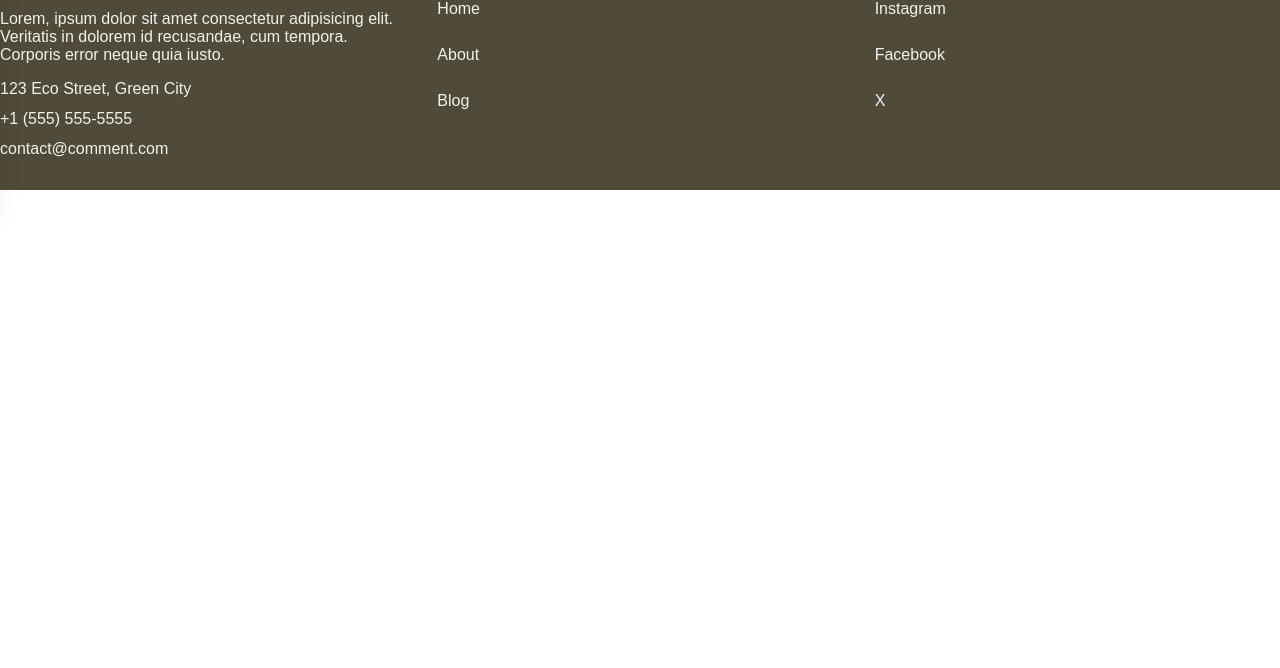
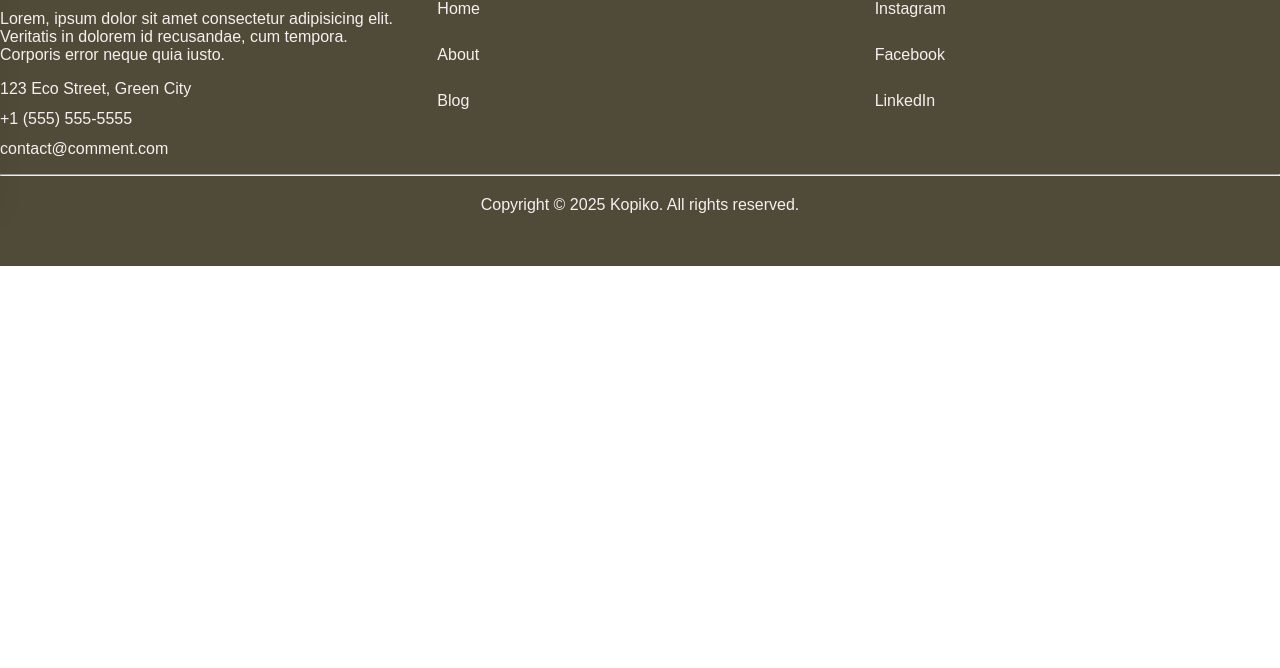
Before and after one commit to Kelompok-Magang-D/Tailwind-Project, a plain HTML site: page index.html in a window 1280 px wide. Shown: the part 132-800 px from the top of the page. Drawn offline with Linux system fonts and the light colour scheme.

Commit message:
refactor: restructure footer layout and add copyright section

```diff
--- a/assets/css/style.css
+++ b/assets/css/style.css
@@ -157,8 +157,12 @@ footer {
 
 .footer__section {
 	margin: 0 auto;
+}
+
+.footer__content {
 	display: grid;
 	gap: 2rem;
+	margin-bottom: 1rem;
 	grid-template-columns: 1fr;
 }
 
@@ -228,9 +232,15 @@ footer {
 	text-decoration: none;
 }
 
+.copyright {
+	text-align: center;
+	margin: 20px 0;
+}
+
 /* End Footer */
 
 .container {
+	padding: 1rem;
 	width: 100%;
 }
 
@@ -258,10 +268,11 @@ footer {
 }
 @media (min-width: 1024px) {
 	.container {
+		padding: 0;
 		max-width: 1024px;
 	}
 
-	.footer__section {
+	.footer__content {
 		grid-template-columns: 1fr 1fr 1fr;
 	}
 }
--- a/index.html
+++ b/index.html
@@ -45,9 +45,14 @@
 			<!-- Footer -->
 			<footer>
 				<div class="container footer__section">
+					<div class="footer__content">
 						<div class="brand__column">
 							<a href="#">
-							<img src="./assets/images/coffee-logo.svg" alt="" class="logo" />
+								<img
+									src="./assets/images/coffee-logo.svg"
+									alt=""
+									class="logo"
+								/>
 							</a>
 							<p>
 								Lorem, ipsum dolor sit amet consectetur adipisicing elit.
@@ -71,10 +76,23 @@
 						<div class="media__column">
 							<h1>Social Media</h1>
 							<ul>
-							<li><a href="">Instagram</a></li>
-							<li><a href="">Facebook</a></li>
-							<li><a href="">X</a></li>
+								<li>
+									<a href="">
+										Instagram
+									</a>
+								</li>
+								<li>
+									<a href="">Facebook</a>
+								</li>
+								<li>
+									<a href="">LinkedIn</a>
+								</li>
 							</ul>
+						</div>
+					</div>
+					<hr />
+					<div class="copyright">
+						<p>Copyright &copy; 2025 Kopiko. All rights reserved.</p>
 					</div>
 				</div>
 			</footer>
```
Lines whose indentation alone changed are shown as unchanged.
